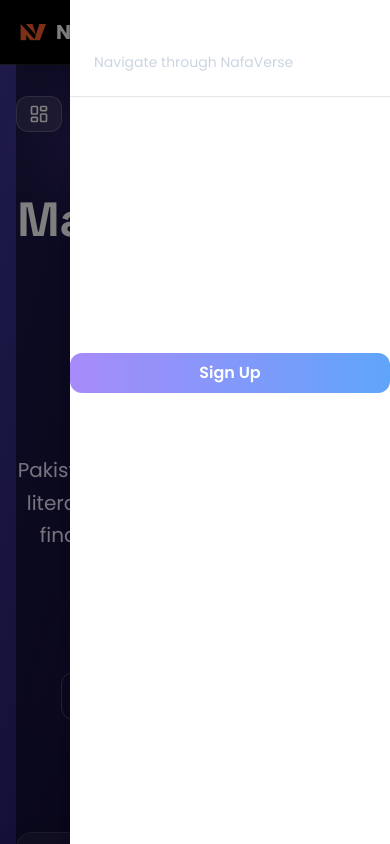
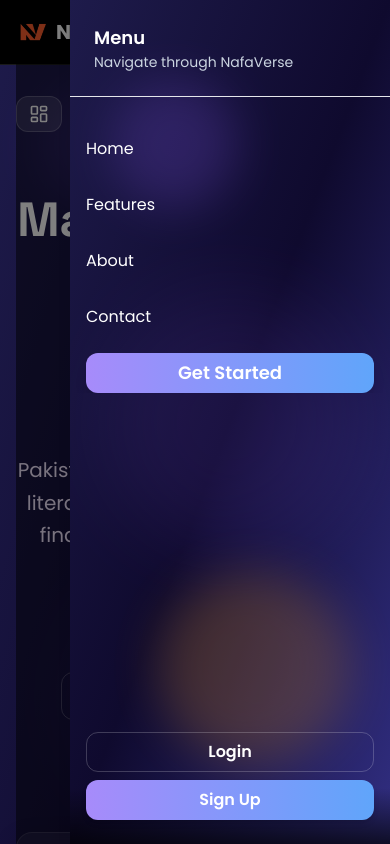
Before and after one commit to AleeDe/nafaverseFrontend, a React (Vite) app: page / in a window 390 px wide. Both pictures are taken after a click on the button 352 px from the left and 32 px from the top of the page. Shown: the top 844 px of the page. Built offline with nearby package versions, Linux system fonts and the light colour scheme.

Commit message:
auth complteddd

```diff
--- a/src/components/FinalCTA.tsx
+++ b/src/components/FinalCTA.tsx
@@ -24,13 +24,13 @@ export const FinalCTA: React.FC<FinalCTAProps> = ({ currentLanguage }) => {
   const t = content[currentLanguage];
 
   return (
-    <section className="py-20 bg-gradient-to-br from-[#1E1B4B] via-[#0F0A2E] to-[#312E81] relative overflow-hidden">
+    <section className="py-20 bg-gradient-to-br from-[#1E1B4B] via-[#0F0A2E] to-[#312E81] relative overflow-hidden px-2 sm:px-0 overflow-x-hidden">
       <div className="absolute inset-0 opacity-15">
               <div className="absolute top-20 left-10 w-32 h-32 bg-[#8B5CF6] rounded-full blur-xl"></div>
               <div className="absolute bottom-20 right-10 w-48 h-48 bg-[#F59E0B] rounded-full blur-xl"></div>
               <div className="absolute top-1/2 left-1/2 w-64 h-64 bg-[#8B5CF6]/50 rounded-full blur-2xl transform -translate-x-1/2 -translate-y-1/2"></div>
             </div>
-      <div className="relative z-10 max-w-4xl mx-auto px-4 sm:px-6 lg:px-8 text-center">
+  <div className="relative z-10 max-w-4xl mx-auto px-4 sm:px-6 lg:px-8 text-center">
         <div className="mb-8">
           <Sparkles className="w-16 h-16 text-[rgb(var(--nv-accent))] mx-auto animate-pulse" />
         </div>
@@ -40,11 +40,11 @@ export const FinalCTA: React.FC<FinalCTAProps> = ({ currentLanguage }) => {
         <p className="text-xl md:text-2xl text-purple-100 mb-12 leading-relaxed max-w-3xl mx-auto">
           {t.subtitle}
         </p>
-        <div className="flex flex-col sm:flex-row gap-6 justify-center items-center">
-          <button className="nv-glow-btn px-8 py-4 rounded-xl text-lg">
+        <div className="flex flex-col sm:flex-row gap-6 justify-center items-center w-full">
+          <button className="nv-glow-btn px-8 py-4 rounded-xl text-lg w-full sm:w-auto">
             {t.primaryCTA}
           </button>
-          <button className="border rounded-xl px-8 py-4 text-lg border-white/20 text-white hover:bg-white/10">
+          <button className="border rounded-xl px-8 py-4 text-lg border-white/20 text-white hover:bg-white/10 w-full sm:w-auto">
             {t.secondaryCTA}
           </button>
         </div>
--- a/src/components/Navigation.tsx
+++ b/src/components/Navigation.tsx
@@ -167,14 +167,20 @@ export const Navigation: React.FC<NavigationProps> = ({
                     <Menu className="h-5 w-5" />
                   </Button>
                 </SheetTrigger>
-                <SheetContent side="right" className="bg-black border-slate-700 w-full max-w-xs">
+                <SheetContent side="right" className="p-0 border-none w-full max-w-xs overflow-x-hidden" >
+                  {/* Gradient/Blob Background */}
+                  <div className="absolute inset-0 -z-10 bg-gradient-to-br from-[#1E1B4B] via-[#0F0A2E] to-[#312E81] overflow-hidden">
+                    <div className="absolute top-20 left-10 w-32 h-32 bg-[#8B5CF6] rounded-full blur-xl opacity-20"></div>
+                    <div className="absolute bottom-20 right-10 w-48 h-48 bg-[#F59E0B] rounded-full blur-xl opacity-20"></div>
+                    <div className="absolute top-1/2 left-1/2 w-64 h-64 bg-[#8B5CF6]/50 rounded-full blur-2xl transform -translate-x-1/2 -translate-y-1/2 opacity-20"></div>
+                  </div>
                   <SheetHeader>
                     <SheetTitle className="text-white">Menu</SheetTitle>
                     <SheetDescription className="text-slate-300">
                       Navigate through NafaVerse
                     </SheetDescription>
                   </SheetHeader>
-                  <div className="flex flex-col space-y-4 mt-8">
+                  <div className="flex flex-col space-y-4 mt-8 px-4 overflow-x-hidden">
                     <button
                       onClick={() => {
                         handleNavClick('home');
@@ -211,12 +217,36 @@ export const Navigation: React.FC<NavigationProps> = ({
                     >
                       {t.contact}
                     </button>
+                    {/* Get Started Button */}
                     <Button
                       onClick={() => {
                         setIsLoginOpen(true);
                         setIsMobileMenuOpen(false);
                       }}
-                      className="bg-gradient-to-r from-[#A78BFA] to-[#60A5FA] text-white mt-4 w-full"
+                      className="mt-6 w-full bg-gradient-to-r from-[#A78BFA] to-[#60A5FA] text-white font-bold text-lg py-3 rounded-xl shadow-lg"
+                    >
+                      Get Started
+                    </Button>
+                  </div>
+                  {/* Login/Signup at Bottom */}
+                  <div className="absolute bottom-0 left-0 w-full flex flex-col gap-2 px-4 pb-6 bg-gradient-to-t from-black/70 via-transparent to-transparent overflow-x-hidden">
+                    <Button
+                      onClick={() => {
+                        setIsLoginOpen(true);
+                        setIsMobileMenuOpen(false);
+                      }}
+                      variant="ghost"
+                      className="w-full text-white border border-white/20"
+                    >
+                      {t.login}
+                    </Button>
+                    <Button
+                      onClick={() => {
+                        setIsLoginOpen(true);
+                        setIsMobileMenuOpen(false);
+                      }}
+                      variant="glow"
+                      className="w-full text-white"
                     >
                       {t.signup}
                     </Button>
```
